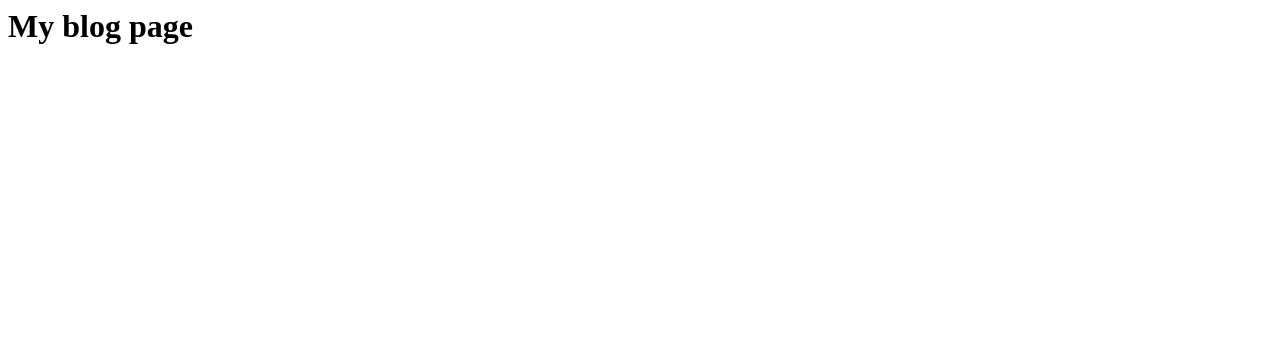
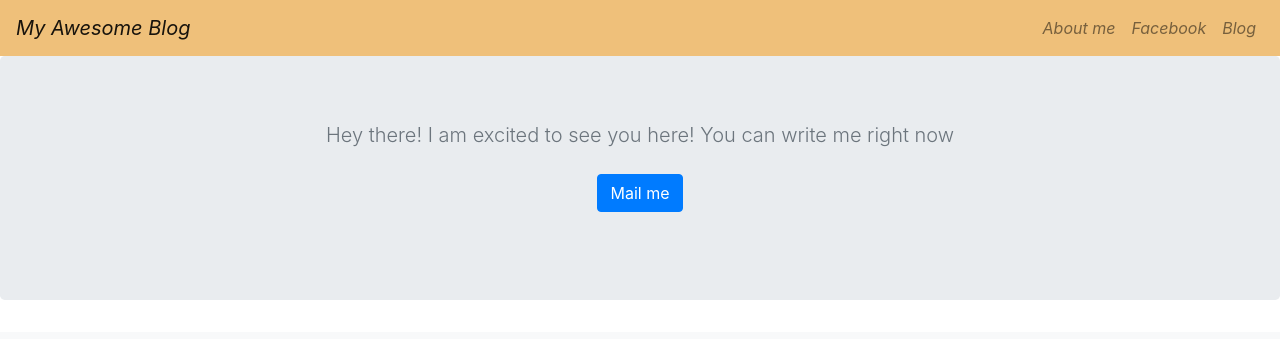
Before and after one commit to wenny380/myawesomeblog-project, a Django app: page /posts/ in a window 1280 px wide. Shown: the top 339 px of the page. Run offline with Django 4.2, Linux system fonts and the light colour scheme; data that the repository does not hold is empty.

Commit message:
Show elements on page posts

```diff
--- a/blog/templates/blog/blog.html
+++ b/blog/templates/blog/blog.html
@@ -1 +1,113 @@
-<h1>My blog page</h1>
+
+<!doctype html>
+<html lang="en">
+  <head>
+    <meta charset="utf-8">
+    <meta name="viewport" content="width=device-width, initial-scale=1, shrink-to-fit=no">
+    <meta name="description" content="">
+    <meta name="author" content="Mark Otto, Jacob Thornton, and Bootstrap contributors">
+    <meta name="generator" content="Hugo 0.101.0">
+    <title>My blog</title>
+
+    <link rel="canonical" href="https://getbootstrap.com/docs/4.6/examples/album/">
+
+
+
+    <!-- Bootstrap core CSS -->
+    <link rel="stylesheet" href="https://cdn.jsdelivr.net/npm/bootstrap@4.6.2/dist/css/bootstrap.min.css" integrity="sha384-xOolHFLEh07PJGoPkLv1IbcEPTNtaed2xpHsD9ESMhqIYd0nLMwNLD69Npy4HI+N" crossorigin="anonymous">
+
+    <!-- Favicons -->
+<link rel="apple-touch-icon" href="/docs/4.6/assets/img/favicons/apple-touch-icon.png" sizes="180x180">
+<link rel="icon" href="/docs/4.6/assets/img/favicons/favicon-32x32.png" sizes="32x32" type="image/png">
+<link rel="icon" href="/docs/4.6/assets/img/favicons/favicon-16x16.png" sizes="16x16" type="image/png">
+<link rel="manifest" href="/docs/4.6/assets/img/favicons/manifest.json">
+<link rel="mask-icon" href="/docs/4.6/assets/img/favicons/safari-pinned-tab.svg" color="#563d7c">
+<link rel="icon" href="/docs/4.6/assets/img/favicons/favicon.ico">
+<meta name="msapplication-config" content="/docs/4.6/assets/img/favicons/browserconfig.xml">
+<meta name="theme-color" content="#563d7c">
+
+
+    <style>
+      .bd-placeholder-img {
+        font-size: 1.125rem;
+        text-anchor: middle;
+        -webkit-user-select: none;
+        -moz-user-select: none;
+        -ms-user-select: none;
+        user-select: none;
+      }
+
+      @media (min-width: 768px) {
+        .bd-placeholder-img-lg {
+          font-size: 3.5rem;
+        }
+      }
+    </style>
+
+
+    <!-- Custom styles for this template -->
+    <link href="album.css" rel="stylesheet">
+  </head>
+  <body>
+
+<header>
+    <nav class="navbar navbar-expand-lg navbar-light font-italic" style = "background-color: #efc07a;">
+        <a class="navbar-brand" href="#">My Awesome Blog</a>
+        <button class="navbar-toggler" type="button" data-toggle="collapse" data-target="#navbarNavAltMarkup" aria-controls="navbarNavAltMarkup" aria-expanded="false" aria-label="Toggle navigation">
+          <span class="navbar-toggler-icon"></span>
+        </button>
+        <div class="collapse navbar-collapse" id="navbarNavAltMarkup">
+          <div class="navbar-nav ml-auto">
+            <a class="nav-link" href="#">About me</a>
+            <a class="nav-link" href="#">Facebook</a>
+            <a class="nav-link" href="#">Blog</a>
+          </div>
+        </div>
+      </nav>
+</header>
+
+<main role="main">
+
+  <section class="jumbotron text-center">
+    <div class="container">
+      <p class="lead text-muted">Hey there! I am excited to see you here! You can write me right now</p>
+      <p>
+        <a href="mailto: wencheeh99j@gmail.com" class="btn btn-primary my-2">Mail me</a>
+
+      </p>
+    </div>
+  </section>
+
+  <div class="album py-5 bg-light">
+    <div class="container">
+
+    {%for post in posts.all %}
+      <div class="row">
+        <div class="col-md-4">
+          <div class="card mb-4 shadow-sm">
+            <h2>{{post.post_title}}</h2>
+            <img class="img-fluid " src="{{post.post_image.url}}" height = 300 width =300 alt="">
+            <div class="card-body">
+              <p class="card-text">{{post.post_text}} <br><br>
+                {{post.post_date}}
+            </p>
+
+            </div>
+          </div>
+        </div>
+      </div>
+      {% endfor %}
+    </div>
+  </div>
+
+</main>
+
+
+
+<script src="https://cdn.jsdelivr.net/npm/jquery@3.5.1/dist/jquery.slim.min.js" integrity="sha384-DfXdz2htPH0lsSSs5nCTpuj/zy4C+OGpamoFVy38MVBnE+IbbVYUew+OrCXaRkfj" crossorigin="anonymous"></script>
+<script src="https://cdn.jsdelivr.net/npm/popper.js@1.16.1/dist/umd/popper.min.js" integrity="sha384-9/reFTGAW83EW2RDu2S0VKaIzap3H66lZH81PoYlFhbGU+6BZp6G7niu735Sk7lN" crossorigin="anonymous"></script>
+<script src="https://cdn.jsdelivr.net/npm/bootstrap@4.6.2/dist/js/bootstrap.min.js" integrity="sha384-+sLIOodYLS7CIrQpBjl+C7nPvqq+FbNUBDunl/OZv93DB7Ln/533i8e/mZXLi/P+" crossorigin="anonymous"></script>
+
+
+  </body>
+</html>
--- a/blog/views.py
+++ b/blog/views.py
@@ -1,5 +1,7 @@
 from django.shortcuts import render
+from .models import Post
 
 # Create your views here.
 def showblog(request):
-    return render(request, 'blog/blog.html')
+    posts = Post.objects
+    return render(request, 'blog/blog.html', {'posts': posts})
```
